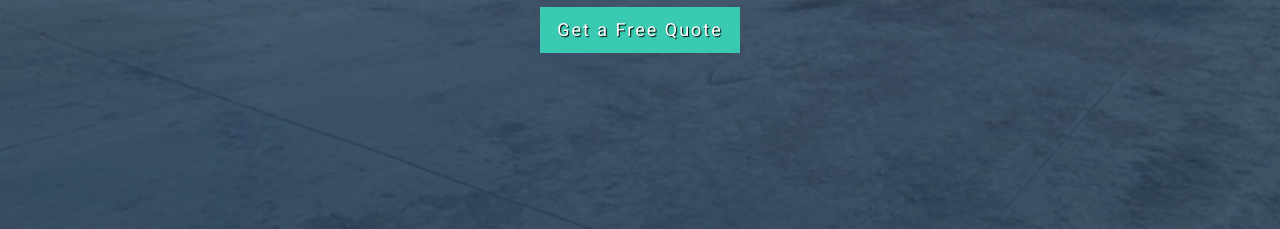
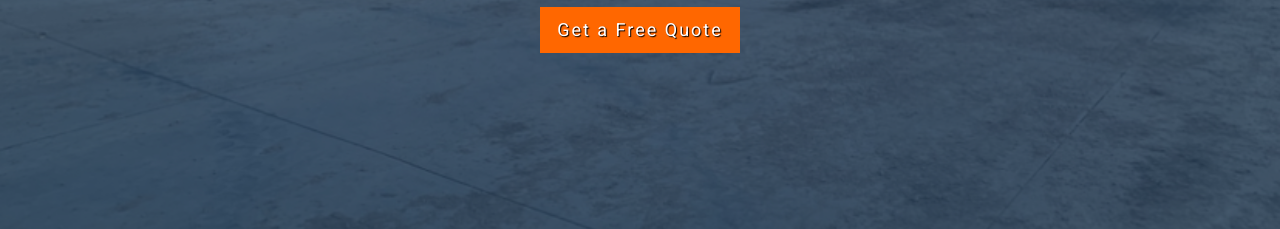
Before and after one commit to MasterCleanHQ/MasterCleanHQ, a plain HTML site: page index.html in a window 1280 px wide. Shown: the part 568-797 px from the top of the page. Drawn offline with Linux system fonts and the light colour scheme; some icons are missing; a web font is replaced by a local one.

Commit message:
Update custom.css

```diff
--- a/css/custom.css
+++ b/css/custom.css
@@ -941,15 +941,20 @@ form
 
 .btn-primary {
     color: #fff;
-    background-color: #3acab1;
+    background-color: #ff6700; /* Orange */
     border-radius: 0;
-    border-color: #3acab1;
+    border-color: #ff6700; /* Orange */
 }
 
-.btn-primary:hover, .btn-primary:focus, .btn-primary:active, .btn-primary.active, .open>.dropdown-toggle.btn-primary {
+.btn-primary:hover,
+.btn-primary:focus,
+.btn-primary:active,
+.btn-primary.active,
+.open>.dropdown-toggle.btn-primary {
     color: #fff;
-    background-color: #16a085;
-    border-color: #16a085;
+    background-color: #e55d00; /* Darker orange for hover */
+    border-color: #e55d00; /* Darker orange */
+}
 }
 
 .pagination>.active>a, .pagination>.active>span, .pagination>.active>a:hover, .pagination>.active>span:hover, .pagination>.active>a:focus, .pagination>.active>span:focus {
```
